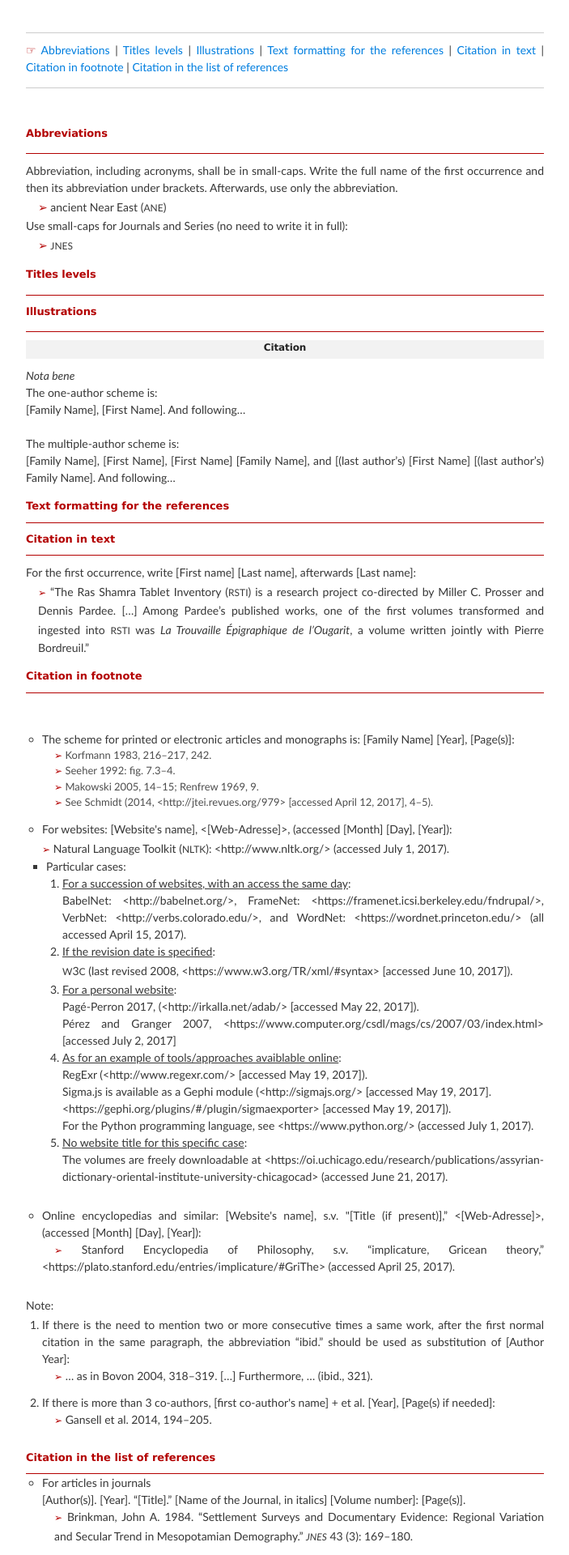
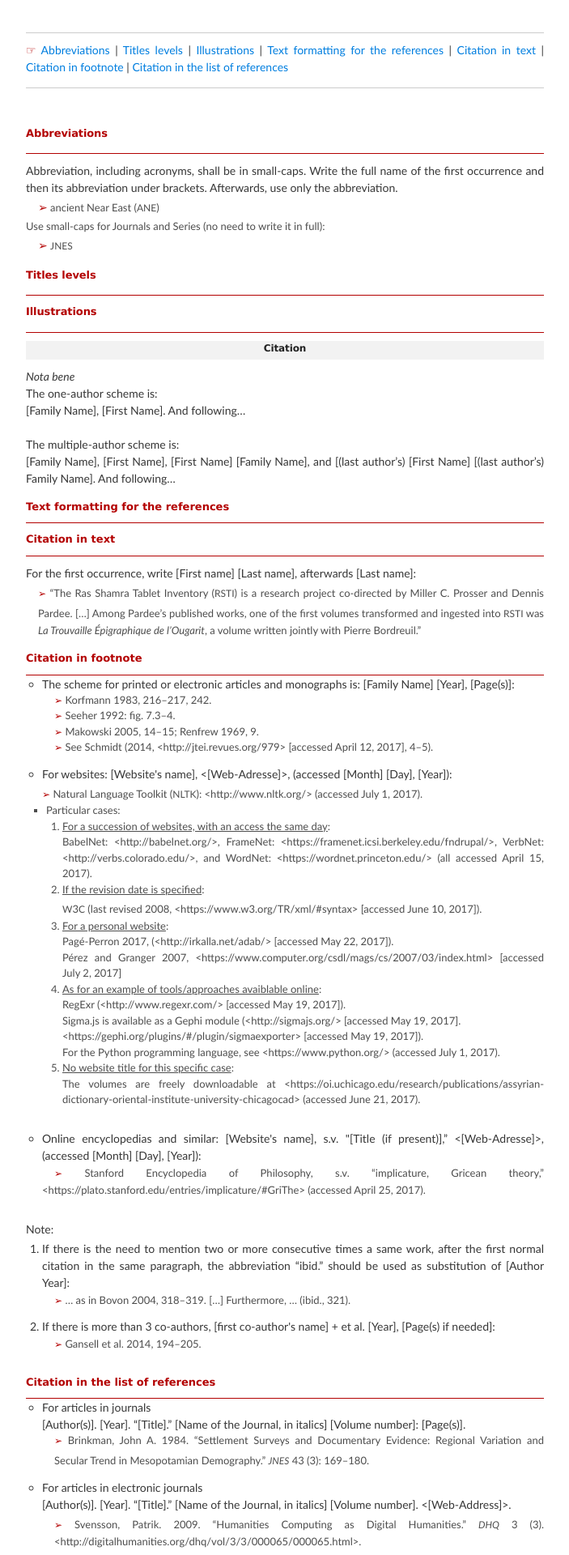
Before and after one commit to vbigot-juloux/ane-research-humanities, a Jekyll site: the page built from docs/Guidelines.md, in a window 1280 px wide. Shown: the part 304-2224 px from the top of the page at 81% size, without its empty margins (288-991 px from the left). Built offline with Jekyll 4.4.1, drawn with Linux system fonts in a browser that asks for light colours; the repository's description, which GitHub fills in, is left out.

Commit message:
Update Guidelines.md

```diff
--- a/docs/Guidelines.md
+++ b/docs/Guidelines.md
@@ -16,9 +16,11 @@ layout: default
 <h3 style="color:#b30000;">Abbreviations</h3>
 <hr style="height:0; margin:0; background:transparent; border-bottom:0.5px solid #b30000;" />
 <p>Abbreviation, including acronyms, shall be in small-caps. Write the full name of the first occurrence and then its abbreviation under brackets. Afterwards, use only the abbreviation. <br />
+  <span style="font-size: 13px; color: #4d4d4d">
 <span style="color:#b30000; font-size: 14px; padding-left: 15px">&#x27A2;</span> ancient Near East (<span style="font-variant: small-caps; font-size: 17px;">ane</span>)<br />
 Use small-caps for Journals and Series (no need to write it in full): <br />
-<span style="color:#b30000; font-size: 14px; padding-left: 15px">&#x27A2;</span> <span style="font-variant: small-caps; font-size: 17px;">jnes</span></p>
+<span style="color:#b30000; font-size: 14px; padding-left: 15px">&#x27A2;</span> <span style="font-variant: small-caps; font-size: 17px;">jnes</span>
+  </span></p>
 
 <h3 style="color:#b30000;">Titles levels</h3>
 <hr style="height:0; margin:0; background:transparent; border-bottom:0.5px solid #b30000;" />
@@ -41,14 +43,13 @@ The multiple-author scheme is:<br />
 <h4 style="font-size: 13px; color:#b30000;">Citation in text</h4>
 <hr style="height:0; margin:0; background:transparent; border-bottom:0.5px solid #b30000;" />
 <p>For the first occurrence, write [First name] [Last name], afterwards [Last name]: <br />
-<span style="padding-left: 15px; display: inline-block">
+<span style="padding-left: 15px; display: inline-block; font-size: 13px; color: #4d4d4d">
   <span style="color:#b30000; font-size: 12px;">&#x27A2;</span> “The Ras Shamra Tablet Inventory (<span style="font-variant: small-caps; font-size: 17px;">rsti</span>) is a research project co-directed by Miller C. Prosser and Dennis Pardee. […] Among Pardee’s published works, one of the first volumes transformed and ingested into <span style="font-variant: small-caps; font-size: 17px;">rsti</span> was <em>La Trouvaille Épigraphique de l’Ougarit</em>, a volume written jointly with Pierre Bordreuil.”
   </span>
 </p>
 
 <h4 style="font-size: 13px; color:#b30000;">Citation in footnote</h4>
 <hr style="height:0; margin:0; background:transparent; border-bottom:0.5px solid #b30000;" />
-<br />
 <ul style="list-style-type: circle;">
   <li style="padding-bottom: 12px; text-align: justify;">The scheme for printed or electronic articles and monographs is: [Family Name] [Year], [Page(s)]: <br />
     <span style="padding-left: 15px; display: inline-block; font-size: 13px; color: #4d4d4d">
@@ -61,8 +62,10 @@ April 12, 2017], 4–5).
   </li>
 
   <li style="padding-bottom: 12px; text-align: justify;">For websites: [Website's name],  <[Web-Adresse]>, (accessed [Month] [Day], [Year]): <br />
+  <span style="font-size: 13px; color: #4d4d4d">
   <span style="color:#b30000; font-size: 12px;">&#x27A2;</span> Natural Language Toolkit (<span style="font-variant: small-caps; font-size: 17px;">nltk</span>): <http://www.nltk.org/> (accessed July 1, 2017).
-  <ul style="list-style-type: square; padding-left: 5px">
+  </span>
+  <ul style="list-style-type: square; padding-left: 5px; font-size: 13px; color: #4d4d4d">
     <li> Particular cases:
         <ul style="list-style-type:decimal;">
            <li><u>For a succession of websites, with an access the same day</u>:<br />
@@ -85,7 +88,7 @@ The volumes are freely downloadable at <https://oi.uchicago.edu/research/publica
   </ul>
  </li>
  <li style="padding-bottom: 12px; text-align: justify;">Online encyclopedias and similar: [Website's name], s.v. "[Title (if present)],”  <[Web-Adresse]>, (accessed [Month] [Day], [Year]): <br />
-  <span style="padding-left: 15px;">
+  <span style="padding-left: 15px; font-size: 13px; color: #4d4d4d">
     <span style="color:#b30000; font-size: 12px;">&#x27A2;</span> Stanford Encyclopedia of Philosophy, s.v. “implicature, Gricean theory,” <https://plato.stanford.edu/entries/implicature/#GriThe> (accessed April 25, 2017).<br />
 
   </span>
@@ -96,12 +99,12 @@ The volumes are freely downloadable at <https://oi.uchicago.edu/research/publica
 Note:
 <ul style="list-style-type:decimal; margin-top: -12px">
   <li style="padding-bottom: 12px; text-align: justify">If there is the need to mention two or more consecutive times a same work, after the first normal citation in the same paragraph, the abbreviation “ibid.” should be used as substitution of [Author Year]:<br />
-   <span style="padding-left: 15px; display: inline-block">
+   <span style="padding-left: 15px; display: inline-block; font-size: 13px; color: #4d4d4d">
      <span style="color:#b30000; font-size: 12px;">&#x27A2;</span> … as in Bovon 2004, 318–319. […] Furthermore, … (ibid., 321).</span>
   </li>
 
   <li style="padding-bottom: 12px; text-align: justify">If there is more than 3 co-authors, [first co-author's name] + et al. [Year], [Page(s) if needed]: <br />
-    <span style="padding-left: 15px; display: inline-block">
+    <span style="padding-left: 15px; display: inline-block; font-size: 13px; color: #4d4d4d">
       <span style="color:#b30000; font-size: 12px;">&#x27A2;</span> Gansell et al. 2014, 194–205.
     </span>
   </li>
@@ -113,63 +116,63 @@ Note:
 <ul style="list-style-type: circle;">
 <li style="padding-bottom: 12px; text-align: justify">For articles in journals<br />
 [Author(s)]. [Year]. “[Title].” [Name of the Journal, in italics] [Volume number]: [Page(s)].<br />
-<span style="padding-left: 15px; display: inline-block">
+<span style="padding-left: 15px; display: inline-block; font-size: 13px; color: #4d4d4d">
   <span style="color:#b30000; font-size: 12px;">&#x27A2;</span> Brinkman, John A. 1984. “Settlement Surveys and Documentary Evidence: Regional Variation and Secular Trend in Mesopotamian Demography.” <span style="font-variant: small-caps; font-size: 17px; font-style: italic;">jnes</span> 43 (3): 169–180.
   </span>
   </li>
 
 <li style="padding-bottom: 12px; text-align: justify">For articles in electronic journals<br />
 [Author(s)]. [Year]. “[Title].” [Name of the Journal, in italics] [Volume number]. <[Web-Address]>.<br />
-<span style="padding-left: 15px; display: inline-block">
+<span style="padding-left: 15px; display: inline-block; font-size: 13px; color: #4d4d4d">
   <span style="color:#b30000; font-size: 12px;">&#x27A2;</span> Svensson, Patrik. 2009. “Humanities Computing as Digital Humanities.” <span style="font-variant: small-caps; font-size: 17px; font-style: italic;">dhq</span> 3 (3). <http://digitalhumanities.org/dhq/vol/3/3/000065/000065.html>.
   </span>
   </li>
 
 <li style="padding-bottom: 12px; text-align: justify">For articles in daily journals<br />
 [Author(s)]. [Year]. “[Title].” [Name of the Journal, in italics], [Month] [Day]. <[Web-Address]>.<br />
-<span style="padding-left: 15px; display: inline-block">
+<span style="padding-left: 15px; display: inline-block; font-size: 13px; color: #4d4d4d">
   <span style="color:#b30000; font-size: 12px;">&#x27A2;</span> Pannapacker, William. 2013. “Stop Calling It 'Digital Humanities.’” <em>The Chronicle of Higher Education</em>, February 18, 2013. <http://www.chronicle.com/article/Stop-Calling-It-Digital/137325>.
   </span>
   </li>
 
 <li style="padding-bottom: 12px; text-align: justify">For articles in an edited volume<br />
   [Author(s)]. [Year]. “[Title].” In [Title of the Book, in italics], edited by [First Name] [Family Name], [First Name] [Family Name], and [(last editor's) First Name] [(last editor's) Family Name], [Page(s)]. [Series and Number, if the volume is in a series]. [Place of Publication]: [Publisher].<br />
-  <span style="padding-left: 15px; display: inline-block">
+  <span style="padding-left: 15px; display: inline-block; font-size: 13px; color: #4d4d4d">
     <span style="color:#b30000; font-size: 12px;">&#x27A2;</span> Binding, Ceri, Keith May, and Doug Tudhope. 2008. “Semantic Interoperability in Archaeological Datasets: Data Mapping and Extraction via the <span style="font-variant: small-caps; font-size: 17px; font-style: italic;">cidoc crm.</span>” In <em>Proceedings (<span style="font-variant: small-caps; font-size: 17px;">ecdl</span> 2008) 12th European Conference on Research and Advanced Technology for Digital Libraries, Aarhus</em>, edited by Birte Christensen-Dalsgaard, Donatella Castelli, Bolette Ammitzbøll Jurik, and Joan Lippincott, 280–290. Berlin: Springer.
   </span>
 </li>
 
 <li style="padding-bottom: 12px; text-align: justify">For monographs<br />
 [Author(s)]. [Year]. [Title of the Book, in italics]. [Series and Number, if the volume is in a series]. [Place of Publication]: [Publisher].<br />
-<span style="padding-left: 15px; display: inline-block">
+<span style="padding-left: 15px; display: inline-block; font-size: 13px; color: #4d4d4d">
   <span style="color:#b30000; font-size: 12px;">&#x27A2;</span> Gardiner, Eileen, and Ronald G. Musto. 2015. <em>The Digital Humanities: A Primer for Students and Scholars</em>. New York: Cambridge University Press.
   </span>
 </li>
 
 <li style="padding-bottom: 12px; text-align: justify">For electronic web-books<br />
 [Author(s)]. [Year]. [Title of the Book, in italics]. [Series and Number, if the volume is in a series]. [Place of Publication]: [Publisher]. <[Web-Address]>.<br />
-<span style="padding-left: 15px; display: inline-block">
+<span style="padding-left: 15px; display: inline-block; font-size: 13px; color: #4d4d4d">
   <span style="color:#b30000; font-size: 12px;">&#x27A2;</span>
   </span>
   </li>
 
 <li style="padding-bottom: 12px; text-align: justify">For articles edited volumes<br />
 [Editor(s), here mentioned like the Authors in the monographs], eds. [Year]. [Title of the Book, in italics]. [Series and Number, if the volume is in a series]. [Place of Publication]: [Publisher].<br />
-<span style="padding-left: 15px; display: inline-block">
+<span style="padding-left: 15px; display: inline-block; font-size: 13px; color: #4d4d4d">
   <span style="color:#b30000; font-size: 12px;">&#x27A2;</span> Dirksen, Dieter, and Gert von Bally, eds. 1997. <em>Optical  Technologies in the Humanities: Selected Contributions to the International Conference on New Technologies in the Humanities and Fourth International Conference on Optics within Life Sciences <span style="font-variant: small-caps; font-size: 17px; font-style: italic;">owls</span> IV Münster, Germany, 9–13 July 1996.</em> Series of the International Society on Optics within Life Sciences 4. Berlin: Springer.
   </span>
 </li>
 
 <li style="padding-bottom: 12px; text-align: justify">For PhD-, MA- or other Dissertations<br />
 [Author]. [Year]. “[Title] (PhD/MA/... Diss., Unpublished).” [Place of defence].<br />
-<span style="padding-left: 15px; display: inline-block">
+<span style="padding-left: 15px; display: inline-block; font-size: 13px; color: #4d4d4d">
   <span style="color:#b30000; font-size: 12px;">&#x27A2;</span> Lawrence, Faith K. 2008. “The Web of Community Trust Amateur Fiction Online: A Case Study in Community Focused Design for the Semantic Web.” PhD diss., University of Southampton.
   </span>
 </li>
 
 <li style="padding-bottom: 12px; text-align: justify">For Websites<br />
 [Author(s), if present]. [Year, if present or available]. [Title of the Website, in italics]. <[Web-Address]>.<br />
-<span style="padding-left: 15px; display: inline-block">
+<span style="padding-left: 15px; display: inline-block; font-size: 13px; color: #4d4d4d">
   <span style="color:#b30000; font-size: 12px;">&#x27A2;</span> Bavant, Marc. 2014. <em><span style="font-variant: small-caps; font-size: 17px; font-style: italic;">svg</span> Cuneiform Tool (v4.3)</em>. <http://kursoj.pagesperso-orange.fr/cunei/>.<br />
 <span style="color:#b30000; font-size: 12px;">&#x27A2;</span> Eraslan, Doğu Kaan. 2017b. <em>PySesh: A Python <span style="font-variant: small-caps; font-size: 17px; font-style: italic;">nlp</span> Complement to Jsesh</em>. Last modified March 22, 2017. <https://github.com/D-K-E/PySesh>.
   </span>
@@ -177,7 +180,7 @@ Note:
 
 <li style="padding-bottom: 12px; text-align: justify">For Web articles<br />
 [Author(s), if present]. [Year, if present or available]. [Title in italics]. [Title of the Website]. <[Web-Address]>.<br />
-<span style="padding-left: 15px; display: inline-block">
+<span style="padding-left: 15px; display: inline-block; font-size: 13px; color: #4d4d4d">
   <span style="color:#b30000; font-size: 12px;">&#x27A2;</span> Crofts, Nick, Martin Doerr, Tony Gill, Stephen Stead, and Matthew Stiff. 2008. <em>Definition of the <span style="font-variant: small-caps; font-size: 17px; font-style: italic;">cidoc</span> Conceptual Reference Model.</em> icom/cidoc Documentation Standards Group. <span style="font-variant: small-caps; font-size: 17px;">cidoc crm</span> Special Interest Group 5. <http://www.cidoc-crm.org/get-lastofficial-release>.
   </span>
   </li>
```
